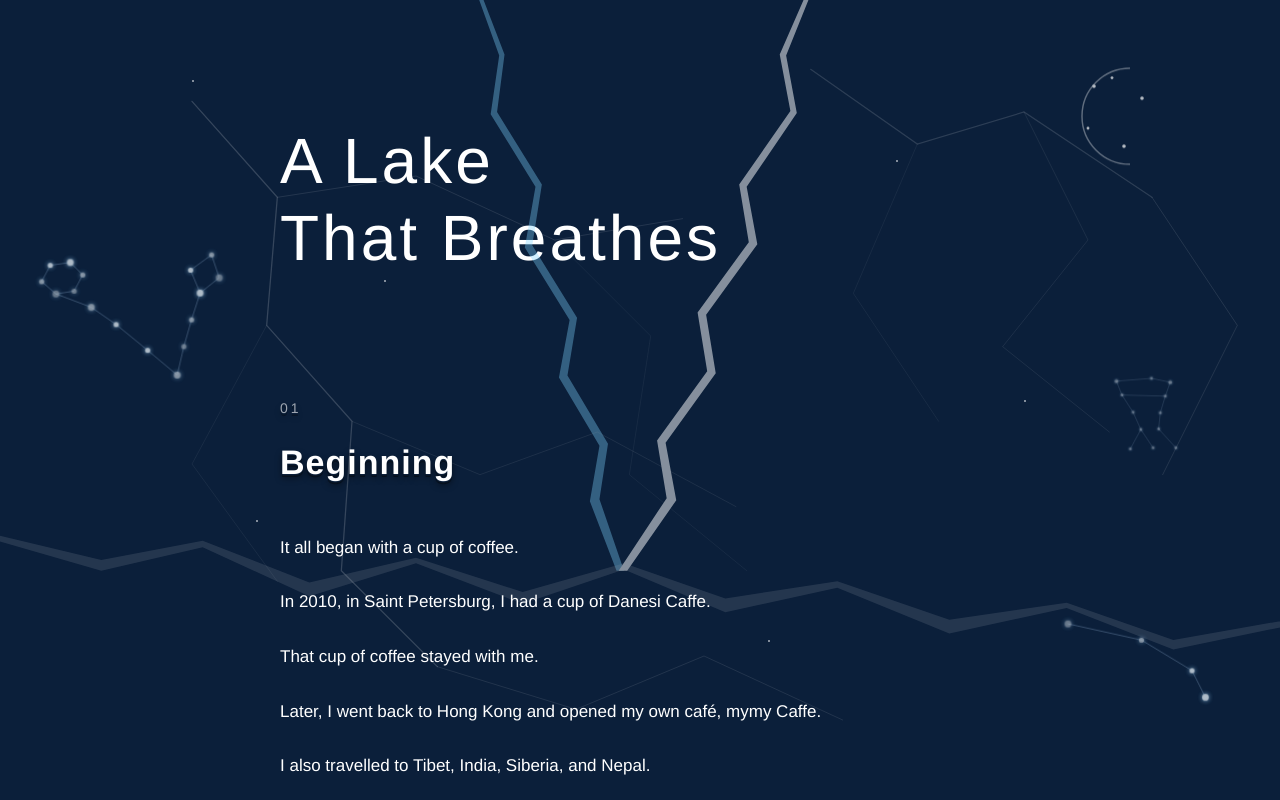
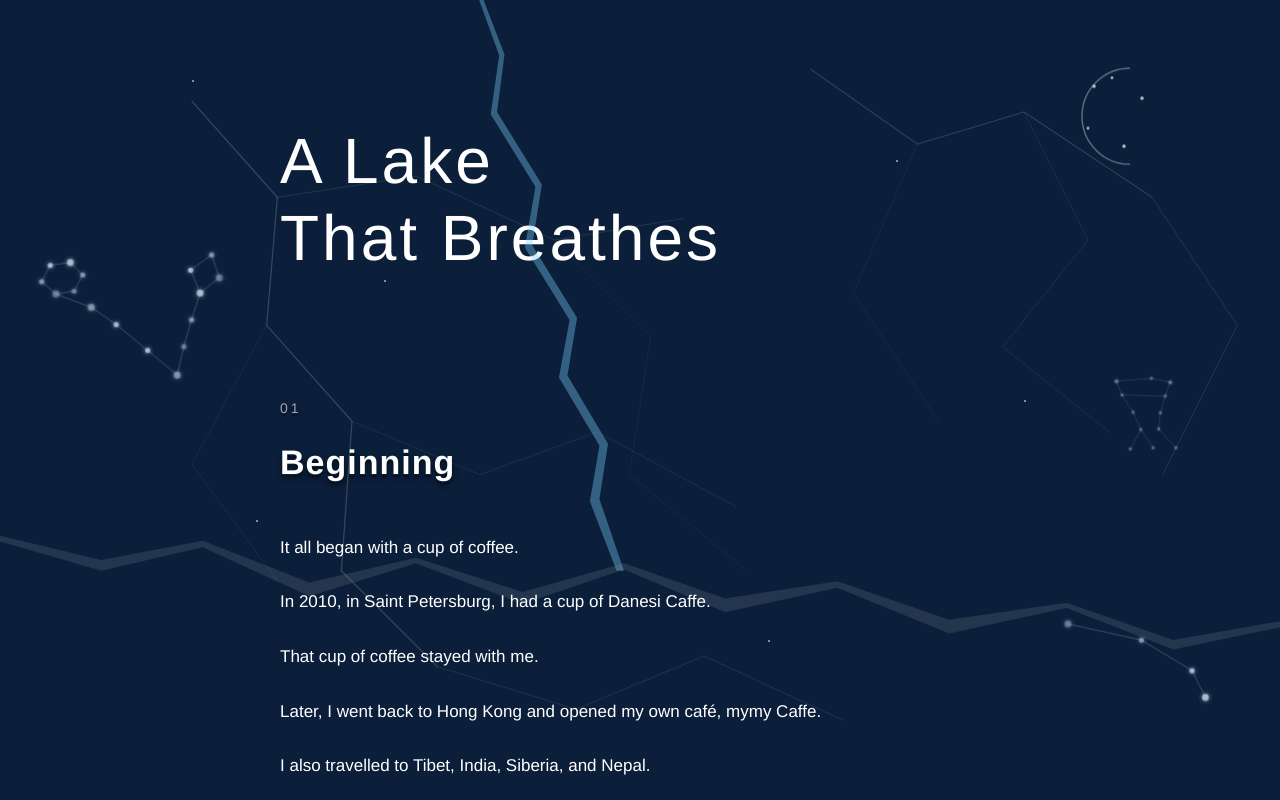
Before and after one commit to meTimeShare/storytelling, a plain HTML site: page index.html in a window 1280 px wide. Shown: the top 800 px of the page. Drawn offline with Linux system fonts and the light colour scheme.

Commit message:
Add files via upload

```diff
--- a/index.html
+++ b/index.html
@@ -134,35 +134,7 @@ aris-hidden="true"></div>
   opacity="0.72"
 />
 
-<!-- 右上分叉：同一位置向右上延伸 -->
-<path
-  d="
-    M 580 560
-    L 625 492
-    L 616 438
-    L 663 373
-    L 654 318
-    L 702 252
-    L 693 198
-    L 741 129
-    L 731 76
-    L 773 -20
 
-    L 776 -20
-    L 737 77
-    L 747 131
-    L 700 200
-    L 710 254
-    L 662 320
-    L 671 375
-    L 624 440
-    L 634 494
-    L 588 560
-    Z
-  "
-  fill="#ffffff"
-  opacity="1.85"
-/>
 <!-- 積雪裂縫：不規則白色雪帶 -->
 <path
   d="
```
